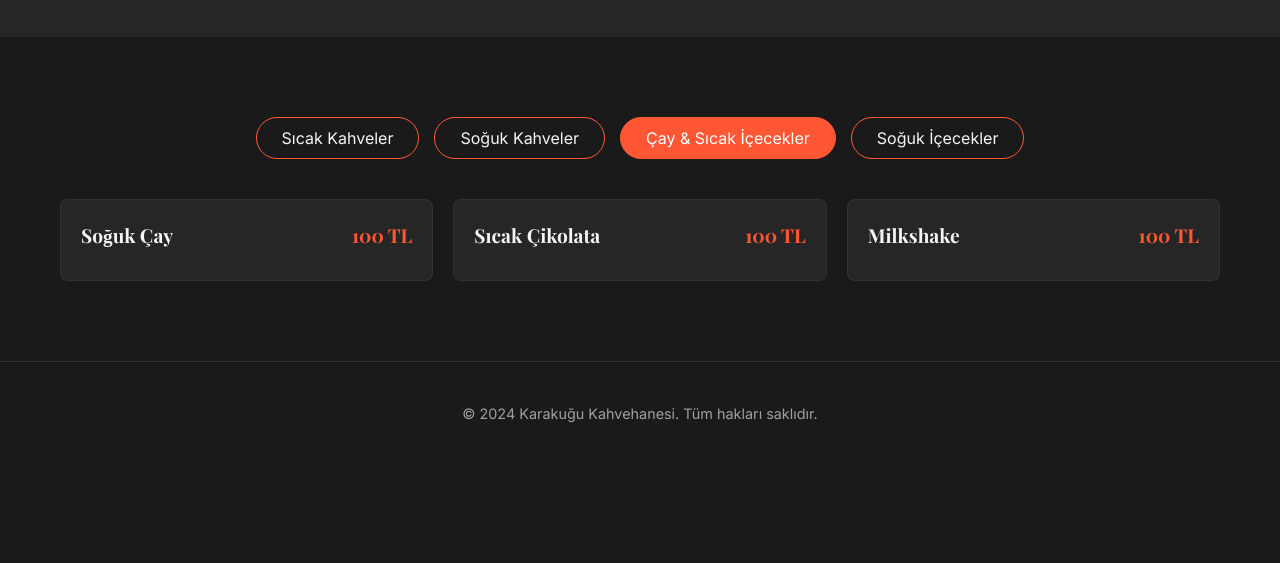
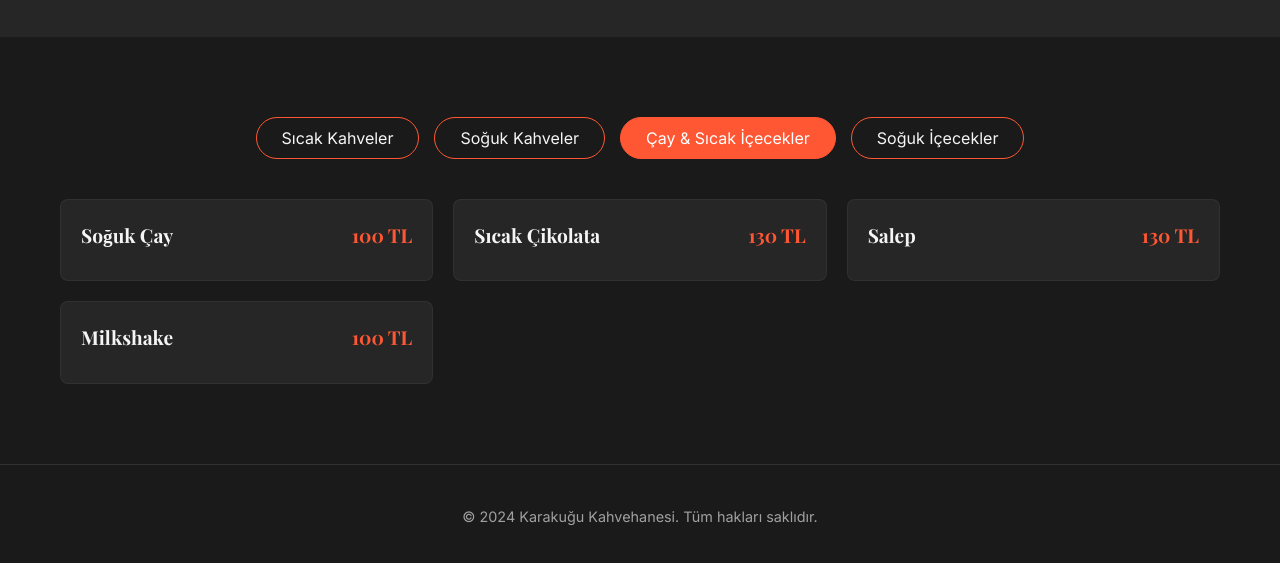
Before and after one commit to berkaykirmizioglu/kkwebsite, a plain HTML site: page menu/index.html in a window 1280 px wide. Both pictures are taken after a click on the button "Çay & Sıcak İçecekler". Shown: the part 229-792 px from the top of the page. Drawn offline with nearby package versions, Linux system fonts and the light colour scheme.

Commit message:
add Salep 130 TL and raise Sıcak Çikolata to 130 TL
Co-Authored-By: Claude Fable 5.2 <noreply@anthropic.com>

```diff
--- a/menu/index.html
+++ b/menu/index.html
@@ -203,7 +203,10 @@
                         <div class="item-header"><span>Soğuk Çay</span><span class="price">100 TL</span></div>
                     </div>
                     <div class="menu-item">
-                        <div class="item-header"><span>Sıcak Çikolata</span><span class="price">100 TL</span></div>
+                        <div class="item-header"><span>Sıcak Çikolata</span><span class="price">130 TL</span></div>
+                    </div>
+                    <div class="menu-item">
+                        <div class="item-header"><span>Salep</span><span class="price">130 TL</span></div>
                     </div>
                     <div class="menu-item">
                         <div class="item-header"><span>Milkshake</span><span class="price">100 TL</span></div>
```
